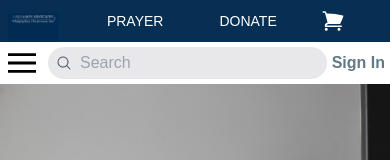
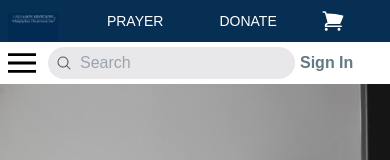
Before and after one commit to Fortzy05/Laurabon-foundation-2.0, a React (Vite) app: page / in a window 390 px wide. Shown: the top 160 px of the page. Built offline with nearby package versions, Linux system fonts and the light colour scheme.

Commit message:
search bar on small screen styling

```diff
--- a/src/Components/HeaderCenter.jsx
+++ b/src/Components/HeaderCenter.jsx
@@ -37,7 +37,7 @@ function HeaderCenter() {
           />
         </form>
 
-        <button className="font-semibold text-[#627986] bg-transparent flex-shrink-0 text-base p-[5px]">
+        <button className="font-semibold text-[#627986] bg-transparent flex-shrink-0 text-base p-[5px] mr-16">
           Sign In
         </button>
       </div>
```
